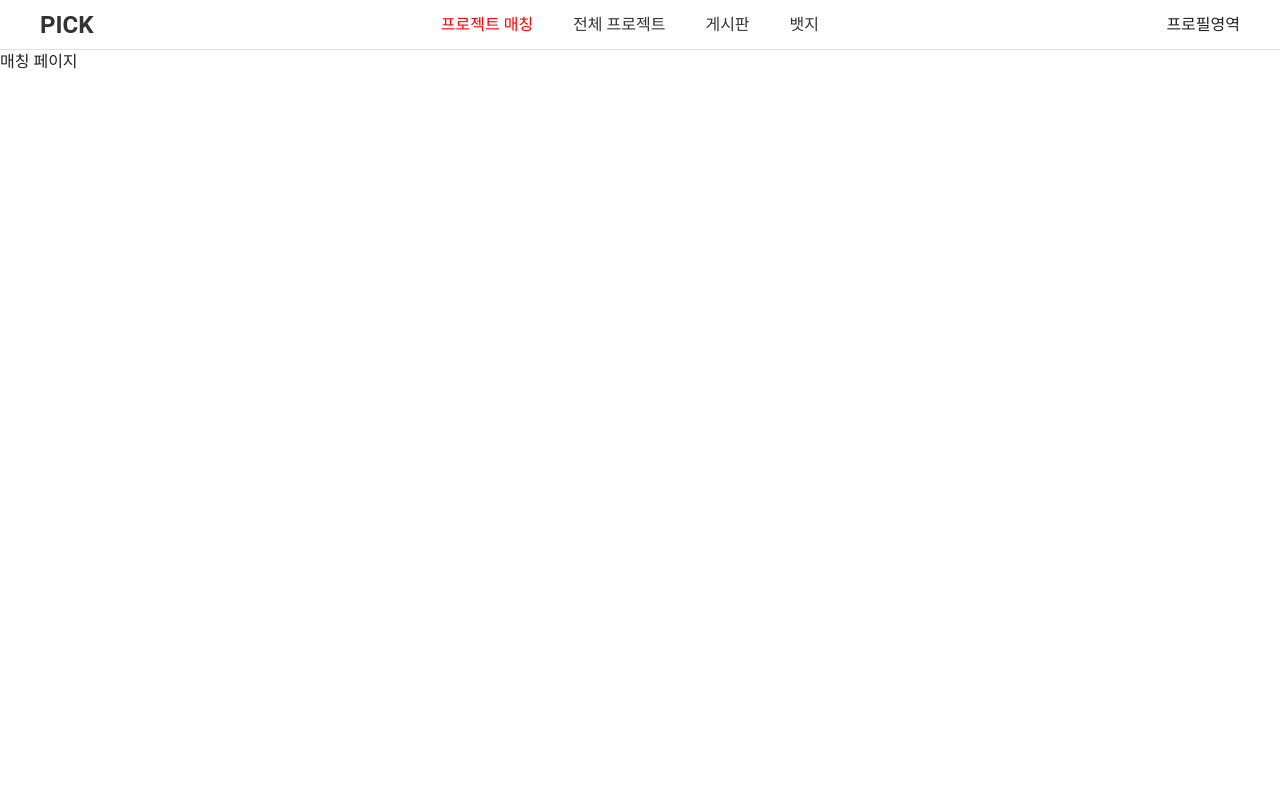
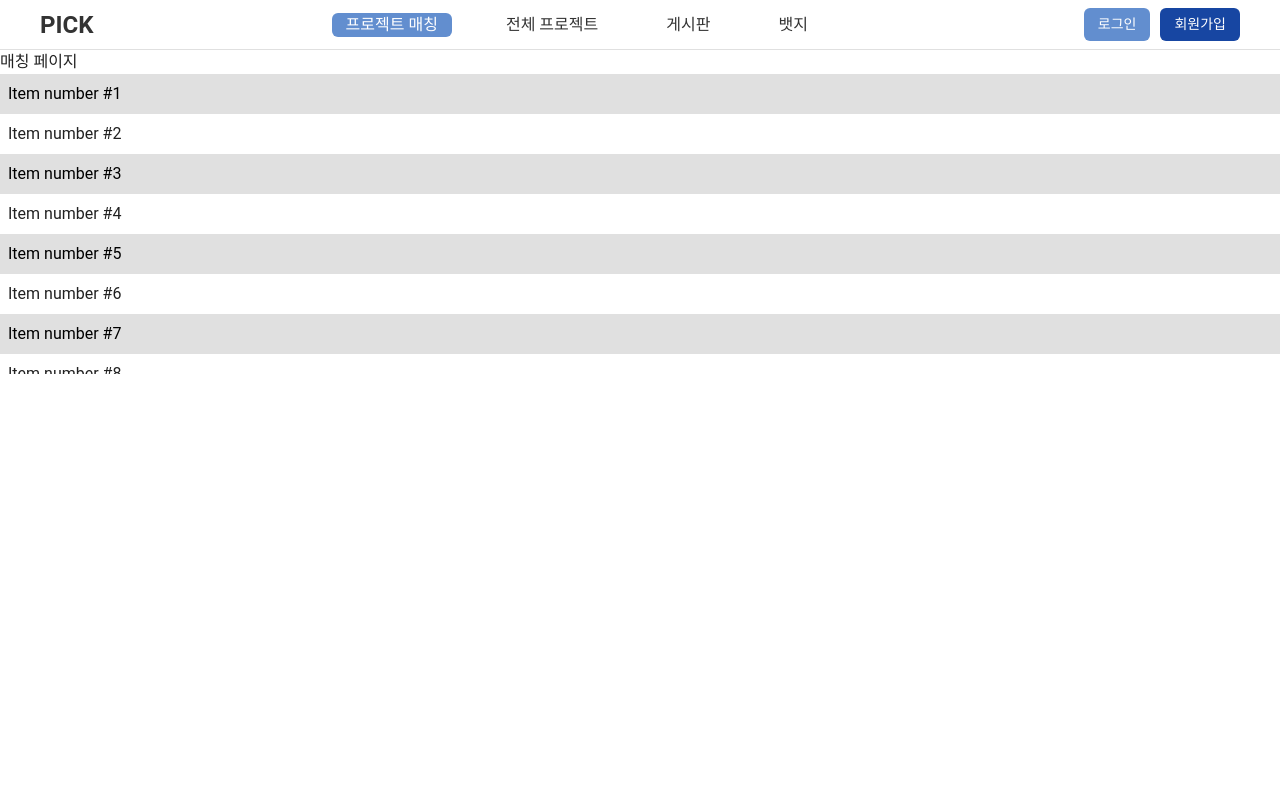
Before and after one commit to BE14-NoB/pick-frontend, a Vue app in the folder pick-front/: page /match in a window 1280 px wide. Shown: the top 800 px of the page. Built offline with nearby package versions, Linux system fonts and the light colour scheme.

Commit message:
feature: header 추가

```diff
--- a/pick-front/src/components/MyHeader.vue
+++ b/pick-front/src/components/MyHeader.vue
@@ -18,14 +18,36 @@
       </RouterLink>
     </div>
 
-    <!-- 오른쪽: 프로필 영역 -->
+    <!-- 오른쪽: 로그인 상태에 따른 버튼/프로필 -->
     <div class="profile">
-      프로필영역
+      <template v-if="isLogin">
+        <p>프로필 사진</p>
+        <!-- <img src="/profile.png" alt="프로필" class="profile-img" /> -->
+        <!-- 사진 클릭시 메뉴창 토글 -->
+      </template>
+      <template v-else>
+        <button class="btn login" @click="loginClick">로그인</button>
+        <!-- 로그인 창 띄우기 -->
+        <RouterLink to="/signup">
+          <button class="btn signup">회원가입</button>
+        </RouterLink>
+      </template>
     </div>
   </div>
 </template>
 
 <script setup>
+
+  import { ref } from 'vue'
+
+  // 로그인 여부
+  const isLogin = ref(false)
+
+  // 로그인 버튼 클릭 핸들러(로그인창 띄우기)
+  const loginClick = () => {
+    isLogin.value = true
+  }
+
   const menus = [
     { label: '프로젝트 매칭', path: '/match' },
     { label: '전체 프로젝트', path: '/project' },
@@ -60,18 +82,61 @@ const menus = [
   .menu-item {
     font-size: 16px;
     font-weight: 500;
+    padding: 0px 14px;
+    border: none;
+    border-radius: 6px;
     color: #333;
     text-decoration: none;
   }
 
   .menu-item:hover {
-  color: #1976d2;
+    color: #1746a2;
+    font-size: 16px;
+    font-weight: 500;
   }
 
   .profile {
     font-size: 16px;
+    display: flex;
+    gap: 10px;
+    align-items: center;
+    min-width: 180px; /* 로그인 버튼 + 회원가입 버튼 너비만큼 */
+    justify-content: flex-end;
   }
+
   .active {
-  color: red;
+    color: white;
+    font-size: 16px;
+    font-weight: 500;
+    background-color: #628ecf;
+  }
+
+  .btn {
+    padding: 6px 14px;
+    border: none;
+    border-radius: 6px;
+    font-size: 14px;
+    font-weight: 500;
+    cursor: pointer;
+  }
+
+  /* 로그인 버튼 */
+  .login {
+    background-color: #628ecf;
+    color: white;
+  }
+
+  .login:hover {
+    background-color: #020715;
+  }
+
+  /* 회원가입 버튼 */
+  .signup {
+    background-color: #1746a2;
+    color: white;
+  }
+
+  .signup:hover {
+    background-color: #020715;
   }
 </style>
--- a/pick-front/src/router/router.js
+++ b/pick-front/src/router/router.js
@@ -35,6 +35,12 @@ const router = createRouter({
       name: 'Badge',
       component: BadgeView
     },
+    // 회원가입
+    // {
+    //   path: 'signup',
+    //   name: 'SignUp',
+    //   component: SignUp
+    // },
   ]
 });
 
--- a/pick-front/src/views/MatchView.vue
+++ b/pick-front/src/views/MatchView.vue
@@ -1,10 +1,35 @@
 <template>
     <div>매칭 페이지</div>
+    <v-infinite-scroll :height="300" :items="items" @load="load">
+        <template v-for="(item, index) in items" :key="item">
+            <div :class="['pa-2', index % 2 === 0 ? 'bg-grey-lighten-2' : '']">
+                Item number #{{ item }}
+            </div>
+        </template>
+    </v-infinite-scroll>
 </template>
 
 
 <script setup>
+  import { ref } from 'vue'
 
+  const items = ref(Array.from({ length: 30 }, (k, v) => v + 1))
+
+  async function api () {
+    return new Promise(resolve => {
+      setTimeout(() => {
+        resolve(Array.from({ length: 10 }, (k, v) => v + items.value.at(-1) + 1))
+      }, 1000)
+    })
+  }
+  async function load ({ done }) {
+    // Perform API call
+    const res = await api()
+
+    items.value.push(...res)
+
+    done('ok')
+  }
 </script>
 
 <style scoped>
```
Lines whose indentation alone changed are shown as unchanged.
